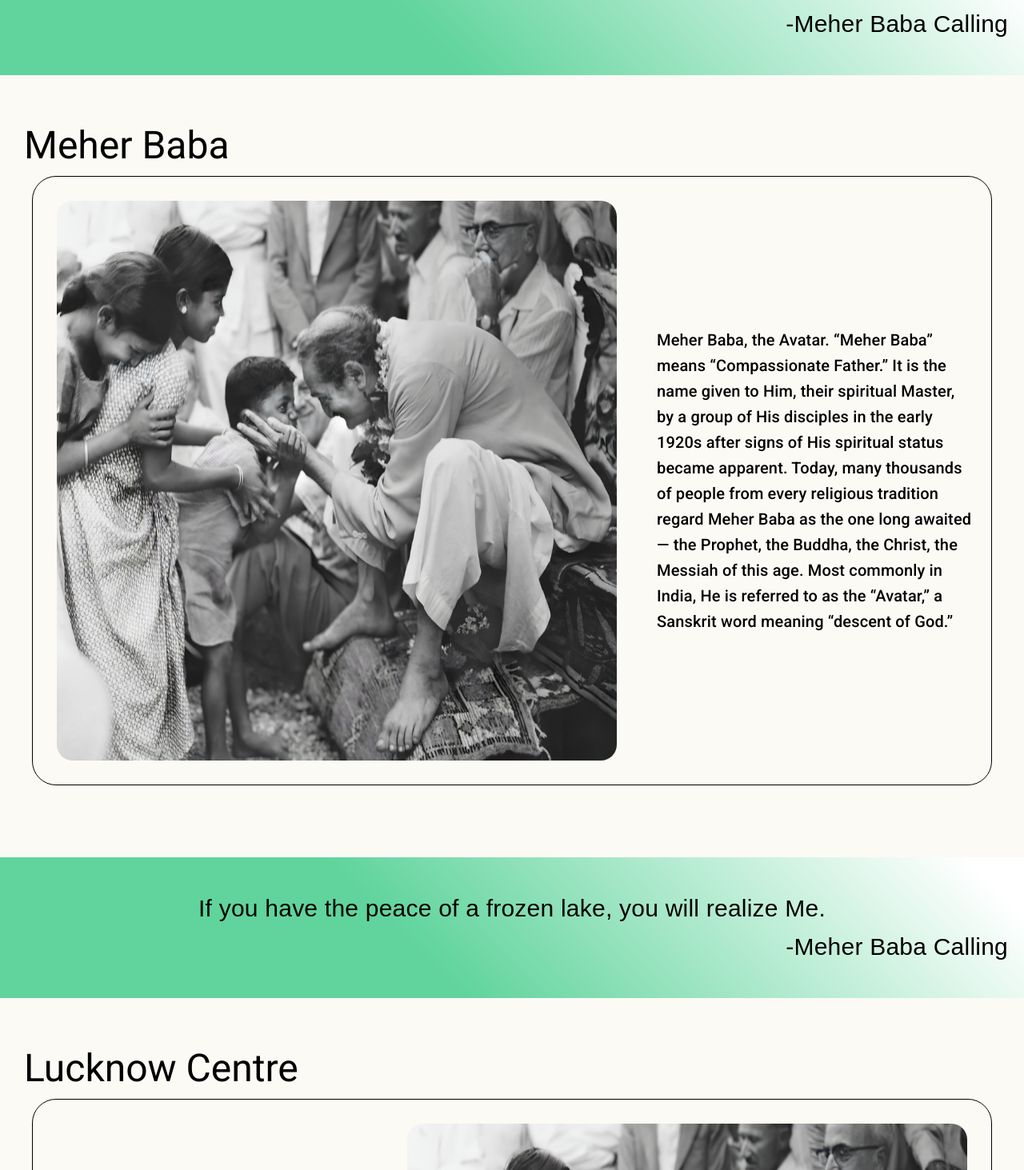
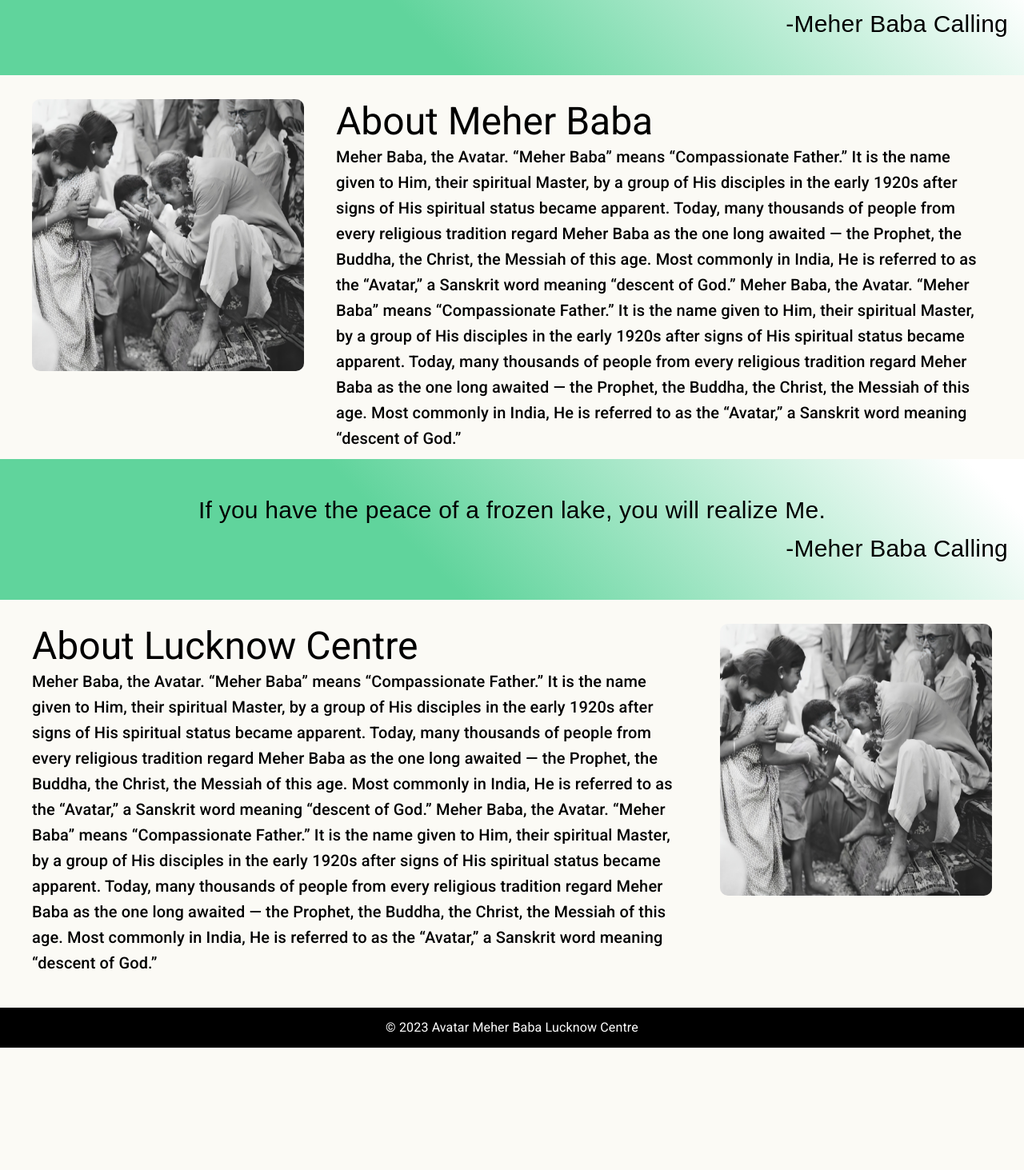
Before and after one commit to anvbey/avatarmeherbabalucknowcentre, a React (Create React App) app: page / in a window 1280 px wide. Shown: the part 687-2150 px from the top of the page at 80% size. After the commit the page ends 1997 px from the top, so only its background shows below. Built offline with nearby package versions, Linux system fonts and the light colour scheme.

Commit message:
Modified Home Page

```diff
--- a/src/App.js
+++ b/src/App.js
@@ -16,8 +16,7 @@
       sx={{
         display: "flex",
         flexDirection: "column",
-        minHeight: "100vh", // Set minimum height to full viewport height
-        // backgroundImage: `url(${Background})`,
+        minHeight: "100vh",
       }}
     >
 
--- a/src/components/footer/Footer.jsx
+++ b/src/components/footer/Footer.jsx
@@ -16,6 +16,7 @@
         position: "relative",
         bottom: 0,
         width: "100%",
+        marginTop: "40px"
       }}
     >
       <Typography variant="body1">
--- a/src/components/highlightEvent/AboutEvent.jsx
+++ b/src/components/highlightEvent/AboutEvent.jsx
@@ -7,8 +7,8 @@
       sx={{
         display: "flex",
         justifyContent: "center",
-        alignItems: "center",
-        margin: "40px 0",
+        alignItems: "stretch",
+        margin: "80px 40px",
       }}
     >
       <Box
@@ -23,12 +23,11 @@
           About Meher Prem Sammelan
         </Typography>
         <Typography variant="body2" sx={{ textAlign: "left" }}>
-          Jashn-e-Rekhta, a vibrant three-day festival, reverently celebrates
-          the multifaceted beauty of Urdu across diverse art forms. It's a
-          dedicated platform for nurturing and showcasing the rich tapestry of
-          language, literature, and culture. Explore the cultural heritage
-          through Ghazals, Poetry Symposiums, Qawwali, Sufi melodies, and myriad
-          exquisite experiences.
+          Meher Prem Sammelan, a vibrant two-day festival, reverently celebrates
+          100 years of Baba's visit to Lucknow. Here we showcase the rich
+          tapestry of language, literature, and culture. Explore the cultural
+          heritage through Ghazals, Poetry Symposiums, Qawwali, Sufi melodies,
+          Plays, Movies and myriad exquisite experiences.
         </Typography>
         <Button
           variant="contained"
--- a/src/components/home/AboutLucknowCentre.jsx
+++ b/src/components/home/AboutLucknowCentre.jsx
@@ -1,8 +1,8 @@
 import React, { useRef, useEffect } from "react";
 import Netting from "../../assets/BabaMeetingKids.jpg";
-import { Typography } from "@mui/material";
+import { Typography, Box } from "@mui/material";
 
-function AboutLucknowCentre() {
+function AboutMeherBaba() {
   const imageRef = useRef(null);
 
   useEffect(() => {
@@ -14,55 +14,50 @@
     }
   }, []);
   return (
-    <div
-      style={{
+    <Box
+      sx={{
+        display: "flex",
+        justifyContent: "flex-start",
+      }}
+    >
+      <Box
+        sx={{
           display: "flex",
           flexDirection: "column",
-        justifyContent: "center",
-        margin: "10px",
+          alignItems: "start",
+          margin: "0 40px",
         }}
       >
-
-      <div
-        style={{
-          display: "flex",
-          flexDirection: "column",
-          justifyContent: "center",
-          margin: "20px",
-        }}
-      >
-        <Typography variant="h3">Lucknow Centre</Typography>
-        <div
-          style={{
-            display: "flex",
-            border: "1px solid black",
-            borderRadius: "30px",
-            margin: "10px",
-          }}
-        >
-          <Typography variant="h6" style={{ margin: "auto", padding: "20px" }}>
-            Meher Baba, the Avatar. “Meher Baba” means “Compassionate Father.”
-            It is the name given to Him, their spiritual Master, by a group of
-            His disciples in the early 1920s after signs of His spiritual status
-            became apparent. Today, many thousands of people from every
+        <Typography variant="h3">About Lucknow Centre</Typography>
+        <Typography variant="h6">
+          Meher Baba, the Avatar. “Meher Baba” means “Compassionate Father.” It
+          is the name given to Him, their spiritual Master, by a group of His
+          disciples in the early 1920s after signs of His spiritual status
+          became apparent. Today, many thousands of people from every religious
+          tradition regard Meher Baba as the one long awaited — the Prophet, the
+          Buddha, the Christ, the Messiah of this age. Most commonly in India,
+          He is referred to as the “Avatar,” a Sanskrit word meaning “descent of
+          God.” Meher Baba, the Avatar. “Meher Baba” means “Compassionate
+          Father.” It is the name given to Him, their spiritual Master, by a
+          group of His disciples in the early 1920s after signs of His spiritual
+          status became apparent. Today, many thousands of people from every
           religious tradition regard Meher Baba as the one long awaited — the
           Prophet, the Buddha, the Christ, the Messiah of this age. Most
-            commonly in India, He is referred to as the “Avatar,” a Sanskrit
-            word meaning “descent of God.”
+          commonly in India, He is referred to as the “Avatar,” a Sanskrit word
+          meaning “descent of God.”
         </Typography>
+      </Box>
       <img
         ref={imageRef}
         src={Netting}
         alt={"item.title"}
         loading="lazy"
-            width="700"
-            height="700"
-            style={{ borderRadius: "50px", padding: "30px" }}
+        width="340"
+        height="340"
+        style={{ borderRadius: "10px", marginRight: "40px" }}
       />
-        </div>
-      </div>
-    </div>
+    </Box>
   );
 }
 
-export default AboutLucknowCentre;
+export default AboutMeherBaba;
--- a/src/components/home/AboutMeherBaba.jsx
+++ b/src/components/home/AboutMeherBaba.jsx
@@ -1,6 +1,6 @@
 import React, { useRef, useEffect } from "react";
 import Netting from "../../assets/BabaMeetingKids.jpg";
-import { Typography } from "@mui/material";
+import { Typography, Box } from "@mui/material";
 
 function AboutMeherBaba() {
   const imageRef = useRef(null);
@@ -14,64 +14,49 @@
     }
   }, []);
   return (
-    <div
-      style={{
+    <Box
+      sx={{
         display: "flex",
-        flexDirection: "column",
-        justifyContent: "center",
-        margin: "10px",
+        justifyContent: "flex-start",
       }}
     >
-
-      <div
-        style={{
+      <img
+        ref={imageRef}
+        src={Netting}
+        alt={"item.title"}
+        loading="lazy"
+        width="340"
+        height="340"
+        style={{ borderRadius: "10px", marginLeft: "40px" }}
+      />
+      <Box
+        sx={{
           display: "flex",
           flexDirection: "column",
-          justifyContent: "center",
-          margin: "20px",
+          alignItems: "start",
+          margin: "0 40px",
         }}
       >
-        <Typography variant="h3">Meher Baba</Typography>
-        <div
-          style={{
-            display: "flex",
-            border: "1px solid black",
-            borderRadius: "30px",
-            margin: "10px",
-          }}
-        >
-        <img
-          ref={imageRef}
-          src={Netting}
-          alt={"item.title"}
-          loading="lazy"
-          width="700"
-          height="700"
-          style={{ borderRadius: "50px", padding: "30px" }}
-        />
-          <Typography variant="h6" style={{ margin: "auto", padding: "20px" }}>
-            Meher Baba, the Avatar. “Meher Baba” means “Compassionate Father.”
-            It is the name given to Him, their spiritual Master, by a group of
-            His disciples in the early 1920s after signs of His spiritual status
-            became apparent. Today, many thousands of people from every
-            religious tradition regard Meher Baba as the one long awaited — the
-            Prophet, the Buddha, the Christ, the Messiah of this age. Most
-            commonly in India, He is referred to as the “Avatar,” a Sanskrit
-            word meaning “descent of God.”
-          </Typography>
-        </div>
-      </div>
-      <div
-        style={{
-          display: "flex",
-          flexDirection: "column",
-          justifyContent: "center",
-          margin: "20px",
-        }}
-      >
-
-      </div>
-    </div>
+        <Typography variant="h3">About Meher Baba</Typography>
+        <Typography variant="h6">
+          Meher Baba, the Avatar. “Meher Baba” means “Compassionate Father.” It
+          is the name given to Him, their spiritual Master, by a group of His
+          disciples in the early 1920s after signs of His spiritual status
+          became apparent. Today, many thousands of people from every religious
+          tradition regard Meher Baba as the one long awaited — the Prophet, the
+          Buddha, the Christ, the Messiah of this age. Most commonly in India,
+          He is referred to as the “Avatar,” a Sanskrit word meaning “descent of
+          God.” Meher Baba, the Avatar. “Meher Baba” means “Compassionate
+          Father.” It is the name given to Him, their spiritual Master, by a
+          group of His disciples in the early 1920s after signs of His spiritual
+          status became apparent. Today, many thousands of people from every
+          religious tradition regard Meher Baba as the one long awaited — the
+          Prophet, the Buddha, the Christ, the Messiah of this age. Most
+          commonly in India, He is referred to as the “Avatar,” a Sanskrit word
+          meaning “descent of God.”
+        </Typography>
+      </Box>
+    </Box>
   );
 }
 
--- a/src/components/home/HeroComponent.jsx
+++ b/src/components/home/HeroComponent.jsx
@@ -1,5 +1,6 @@
 import React, { useRef, useEffect } from "react";
 import Netting from "../../assets/Group.png";
+import { Box } from "@mui/material";
 
 function HeroComponent() {
   const imageRef = useRef(null);
@@ -7,16 +8,32 @@
   useEffect(() => {
     const imageElement = imageRef.current;
     if (imageElement) {
-        imageElement.addEventListener('contextmenu', (event) => {
+      imageElement.addEventListener("contextmenu", (event) => {
         event.preventDefault(); // Disable default context menu
       });
     }
   }, []);
+
   return (
-    <div style={{ display: 'flex', flexDirection: 'column', justifyContent: 'center', marginBottom:'45px' }}>
-      <img ref={imageRef} src={Netting} alt={"item.title"} loading="lazy" width="1000" height="550"/>
-    </div>
+    <Box
+      style={{
+        display: "flex",
+        flexDirection: "column",
+        justifyContent: "center",
+        alignItems: "center",
+        marginBottom: "45px",
+      }}
+    >
+      <img
+        ref={imageRef}
+        src={Netting}
+        alt={"item.title"}
+        loading="lazy"
+        width="1000"
+        height="550"
+      />
+    </Box>
   );
 }
 
-export default HeroComponent
+export default HeroComponent;
--- a/src/components/home/Quotes.jsx
+++ b/src/components/home/Quotes.jsx
@@ -5,18 +5,20 @@
   return (
     <Box
       sx={{
-        background: 'linear-gradient(45deg, #60D49C 40%, #FFFFFF 95%)',
+        background: "linear-gradient(45deg, #60D49C 40%, #FFFFFF 95%)",
         width: "100%",
-        margin:"10px 0 30px 0"
+        margin: "10px 0 30px 0",
       }}
     >
-      <Typography variant="h6"
+      <Typography
+        variant="h6"
         sx={{
           textAlign: "center",
           fontFamily: "'Open Sans Hebrew', sans-serif",
           margin: "40px 0 0 0px",
-        fontSize: "30px"
-      }}>
+          fontSize: "30px",
+        }}
+      >
         If you have the peace of a frozen lake, you will realize Me.
       </Typography>
       <Typography
@@ -25,7 +27,7 @@
           textAlign: "right",
           fontFamily: "'Open Sans Hebrew', sans-serif",
           margin: "0px 20px 40px 0",
-        fontSize: "30px"
+          fontSize: "30px",
         }}
       >
         -Meher Baba Calling
--- a/src/pages/Home/Home.jsx
+++ b/src/pages/Home/Home.jsx
@@ -2,29 +2,24 @@
 import HeroComponent from "../../components/home/HeroComponent";
 import AboutMeherBaba from "../../components/home/AboutMeherBaba";
 import AboutLucknowCentre from "../../components/home/AboutLucknowCentre";
-import RecipeReviewCard from "../../components/home/Notification";
 import Quotes from "../../components/home/Quotes";
+import { Box } from "@mui/material";
 
 function Home() {
   return (
-    <div
+    <Box
       style={{
         display: "flex",
         flexDirection: "column",
-        justifyContent: "center",
-        alignItems: "center",
       }}
     >
-      <HeroComponent/>
-      <Quotes/>
-      <AboutMeherBaba/>
-      <Quotes/>
-      <AboutLucknowCentre/>
-      <Quotes/>
-      <RecipeReviewCard/>
-
-    </div>
+      <HeroComponent />
+      <Quotes />
+      <AboutMeherBaba />
+      <Quotes />
+      <AboutLucknowCentre />
+    </Box>
   );
 }
 
-export default Home
+export default Home;
```
Lines whose indentation alone changed are shown as unchanged.
